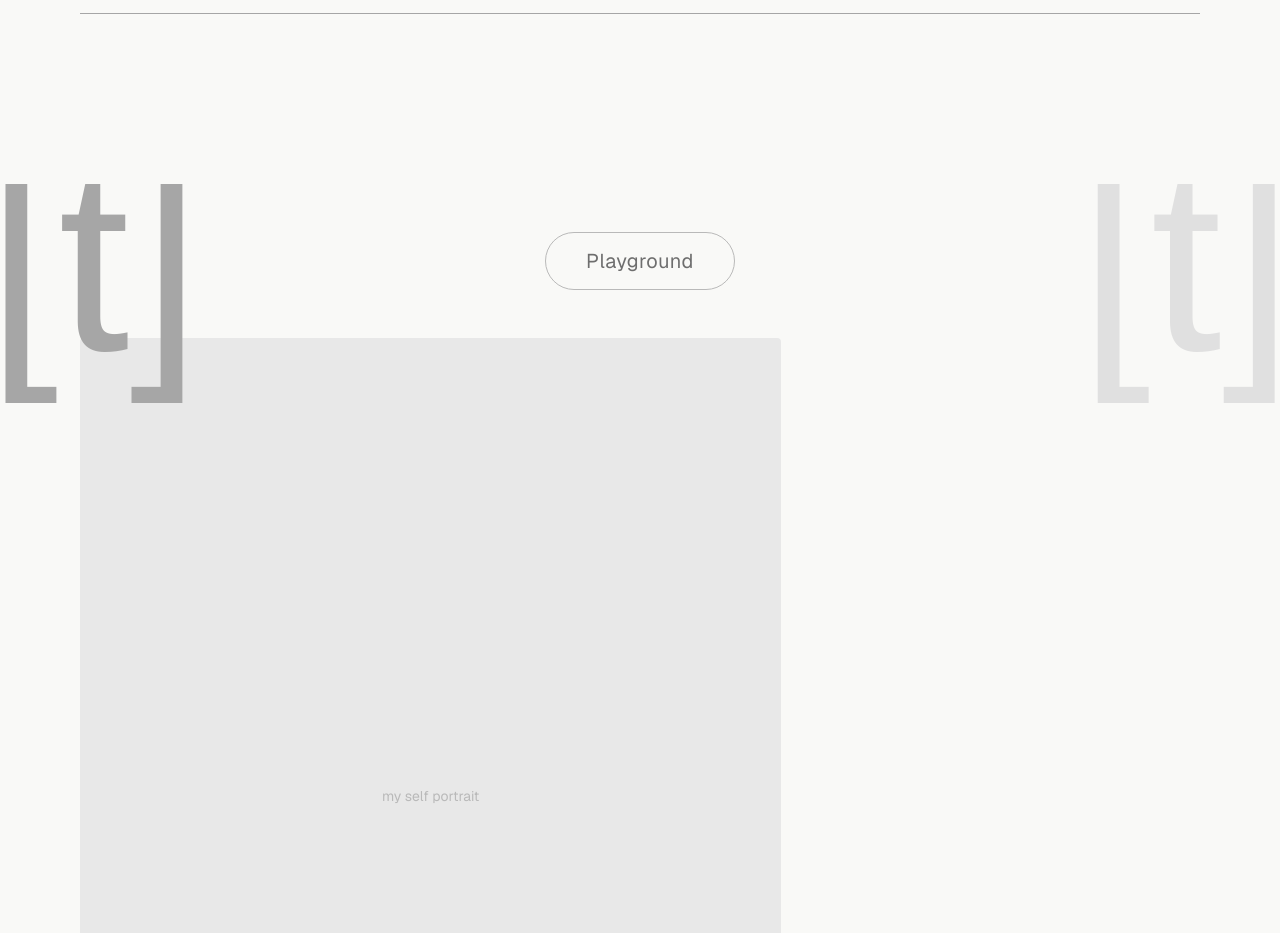
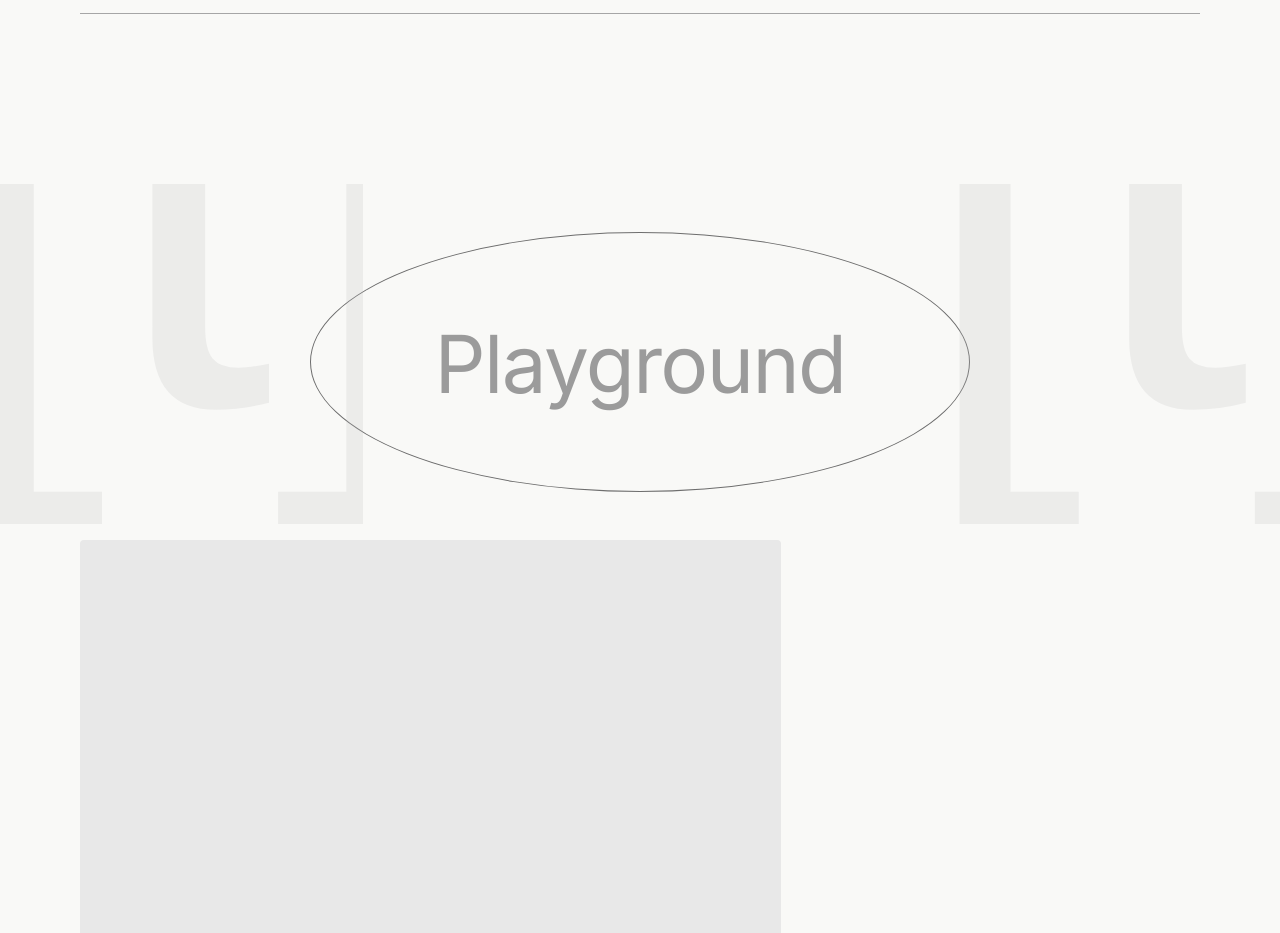
Before and after one commit to teresadesigns/portfolio, a Next.js app: page / in a window 1280 px wide. Shown: the part 2760-3693 px from the top of the page. Built offline with nearby package versions, Linux system fonts and the light colour scheme; a web font is replaced by a local one.

Commit message:
Fix Playground oval shape and remove button behavior from heading

```diff
--- a/app/page.tsx
+++ b/app/page.tsx
@@ -272,14 +272,20 @@ export default function Home() {
           aria-hidden="true"
           style={{
             position: "absolute",
-            top: "-0.2em",
-            left: "-0.05em",
+            top: "0",
+            left: "-60px",
+            width: "423.255px",
+            height: "340px",
             fontFamily: "var(--font-jomhuria)",
-            fontSize: "clamp(120px, 20vw, 280px)",
-            color: "#a6a6a6",
-            lineHeight: 1,
+            fontSize: "600px",
+            fontWeight: 400,
+            color: "#B9B9B9",
+            textAlign: "center",
+            lineHeight: "26px",
+            opacity: 0.2,
             userSelect: "none",
             pointerEvents: "none",
+            overflow: "hidden",
           }}
         >
           [t]
@@ -288,21 +294,27 @@ export default function Home() {
           aria-hidden="true"
           style={{
             position: "absolute",
-            top: "-0.2em",
-            right: "-0.05em",
+            top: "0",
+            right: "-60px",
+            width: "423.255px",
+            height: "340px",
             fontFamily: "var(--font-jomhuria)",
-            fontSize: "clamp(120px, 20vw, 280px)",
-            color: "#E0E0E0",
-            lineHeight: 1,
+            fontSize: "600px",
+            fontWeight: 400,
+            color: "#B9B9B9",
+            textAlign: "center",
+            lineHeight: "26px",
+            opacity: 0.2,
             userSelect: "none",
             pointerEvents: "none",
+            overflow: "hidden",
           }}
         >
           [t]
         </span>
 
         <Container size="wide">
-          {/* Pill link */}
+          {/* Decorative oval */}
           <div
             style={{
               display: "flex",
@@ -310,19 +322,33 @@ export default function Home() {
               paddingTop: "var(--spacing-block)",
             }}
           >
-            <Link
-              href="/playground"
+            <div
               style={{
-                border: "1px solid #B9B9B9",
-                borderRadius: "999px",
-                padding: "0.75rem 2.5rem",
-                fontSize: "1.25rem",
-                color: "#6E6E6E",
-                letterSpacing: "0.02em",
+                display: "flex",
+                alignItems: "center",
+                justifyContent: "center",
+                width: "660px",
+                height: "260px",
+                borderRadius: "50%",
+                border: "1px solid #6E6E6E",
               }}
             >
-              Playground
-            </Link>
+              <span
+                style={{
+                  width: "520px",
+                  height: "25px",
+                  color: "#9B9B9B",
+                  textAlign: "center",
+                  fontFamily: "var(--font-inter)",
+                  fontSize: "80px",
+                  fontWeight: 400,
+                  lineHeight: "30px",
+                  letterSpacing: "-1.6px",
+                }}
+              >
+                Playground
+              </span>
+            </div>
           </div>
 
           {/* Self portrait + more? */}
```
